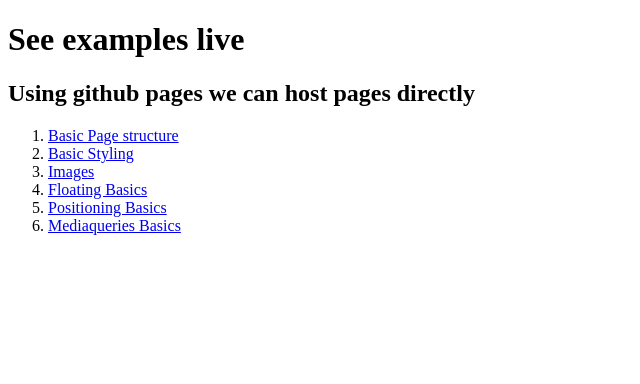
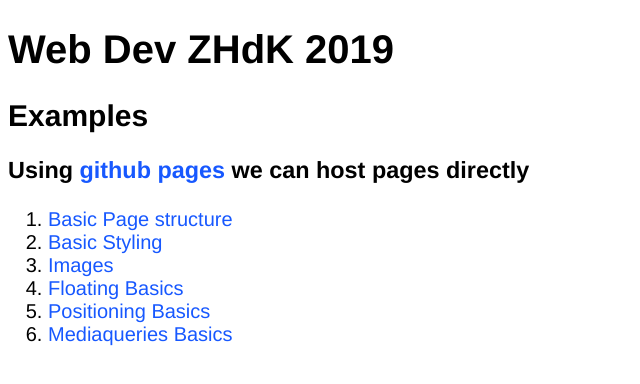
Before and after one commit to Jones-S/web-dev-zhdk-2019, a plain HTML site: page index.html in a window 1280 px wide. Shown: the whole page, without its empty margins (0-640 px from the left). Drawn offline with Linux system fonts and the light colour scheme.

Commit message:
[Update] Add basic styling to overview

```diff
--- a/index.html
+++ b/index.html
@@ -4,11 +4,33 @@
 <head>
   <meta charset="UTF-8">
   <title>Examples Overview</title>
+
+  <!-- A little example of not using a separate css file -->
+  <style>
+    html,
+    body {
+      font-family: 'Helvetica Neue', Helvetica, Arial, sans-serif;
+      font-size: 20px;
+    }
+
+    a {
+      color: #1758ff;
+      text-decoration: none;
+      transition: transform 0.3s;
+    }
+
+    a:hover {
+      color: #0938b3;
+      transform: translateY(-5%);
+      display: inline-block;
+    }
+  </style>
 </head>
 
 <body>
-  <h1>See examples live</h1>
-  <h2>Using github pages we can host pages directly</h2>
+  <h1>Web Dev ZHdK 2019</h1>
+  <h2>Examples</h2>
+  <h3>Using <a href="https://pages.github.com/">github pages</a> we can host pages directly</h3>
   <ol>
     <li>
       <a href="./examples/basic-page/index.html" target="_blank">Basic Page structure</a>
```
